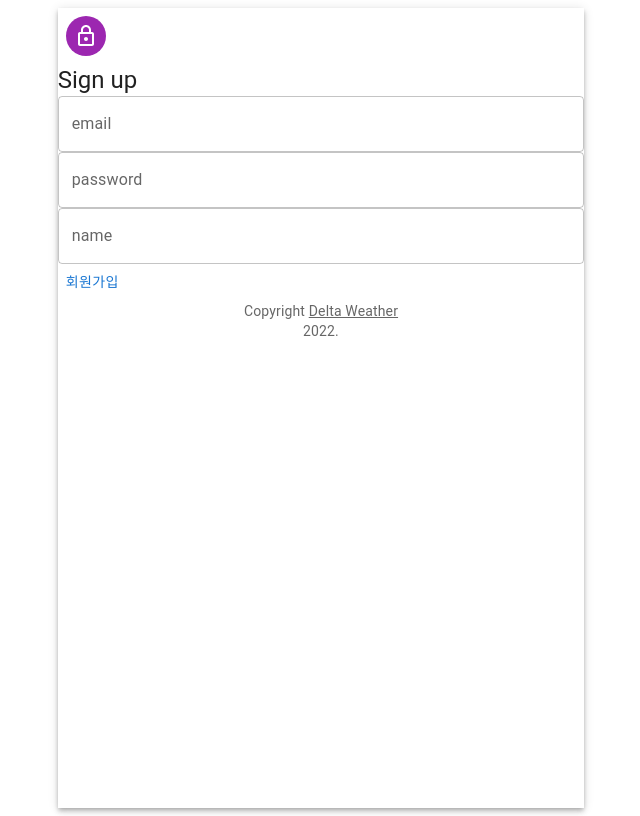
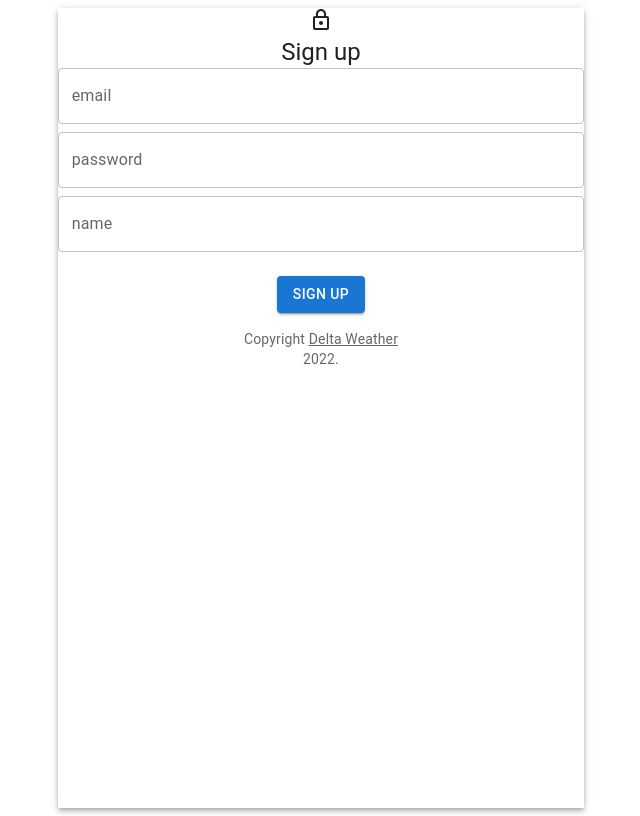
Before and after one commit to coolelephant/Delta-weather-react-app, a React (Create React App) app: page /signup in a window 1280 px wide. Shown: the whole page, without its empty margins (319-959 px from the left). Built offline with nearby package versions, Linux system fonts and the light colour scheme.

Commit message:
feat : text 정렬
- button과 text 가운데 정렬

```diff
--- a/src/pages/signup.tsx
+++ b/src/pages/signup.tsx
@@ -7,17 +7,38 @@ import { Copyright } from "../components/common/copyright";
 export const SignUp = () => {
   return (
     <Grid container justifyContent={"center"} height={"100vh"}>
-      <Grid item xs={12} md={5} component={Paper} elevation={4} square>
-        <Avatar sx={{ m: 1, bgcolor: "secondary.main" }}>
+      <Grid item xs={12} md={5} component={Paper} elevation={4} square textAlign={'center'}>
+        {/* <Avatar sx={{
+          marginTop: 8,
+          m: 1, bgcolor: "secondary.main",
+          alignItems: 'center'
+        }}> */}
           <LockOutlinedIcon />
-        </Avatar>
+        {/* </Avatar> */}
         <Typography component="h1" variant="h5">
           Sign up
         </Typography>
-        <TextField fullWidth label={"email"} />
-        <TextField fullWidth label={"password"} />
-        <TextField fullWidth label={"name"} />
-        <Button>회원가입</Button>
+        <Grid container spacing={1}>
+          <Grid item xs={12}>
+            <TextField fullWidth label={"email"}/>
+          </Grid>
+          <Grid item xs={12}>
+            <TextField fullWidth label={"password"} />
+          </Grid>
+          <Grid item xs={12}>
+            <TextField fullWidth label={"name"} />
+          </Grid>
+        </Grid>
+        <Button
+                type="submit"
+                variant="contained"
+                sx={{
+                  mt: 3, mb: 2,
+                  alignItems: 'center',
+                }}
+              >
+                Sign Up
+        </Button>
         <Copyright />
       </Grid>
     </Grid>
```
Also changed, not shown: .gitmessage.txt (added), 1 other file (tests, documents, lock files or other folders).
